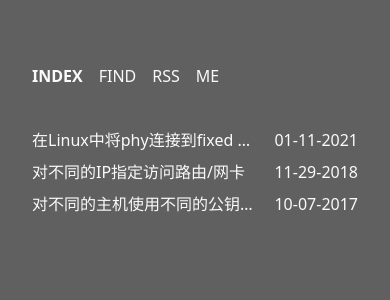
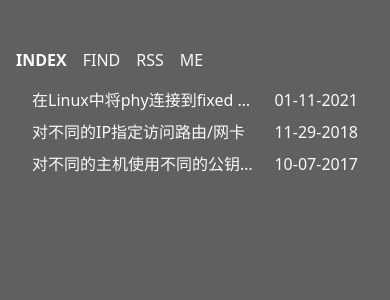
Before and after one commit to fixed-link/fixed-link.com, a Jekyll site: the page built from index.html, in a window 390 px wide. Shown: the top 300 px of the page. Built offline with Jekyll 4.4.1, drawn with Linux system fonts in a browser that asks for light colours.

Commit message:
update css

```diff
--- a/_sass/_main.scss
+++ b/_sass/_main.scss
@@ -188,6 +188,9 @@ main {
 
 
 @media screen and (max-width: 45rem ) {
+header {
+	padding:0rem;
+}
 header li {
     display: inline;
 	margin-right: 1rem;
@@ -197,7 +200,7 @@ header li {
 }
 header ul {
 	// border-bottom: 1px solid #edf2f7;
-	padding-bottom: 0.5rem;
+	// padding-bottom: 0.5rem;
 }
 nav ul {
     border-right: 0px;
```
